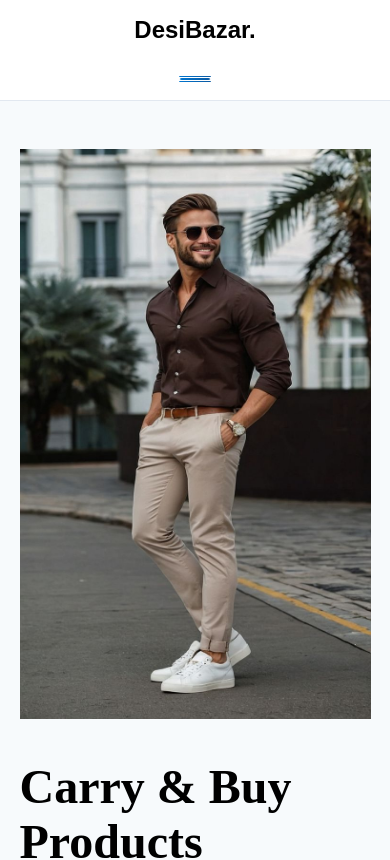
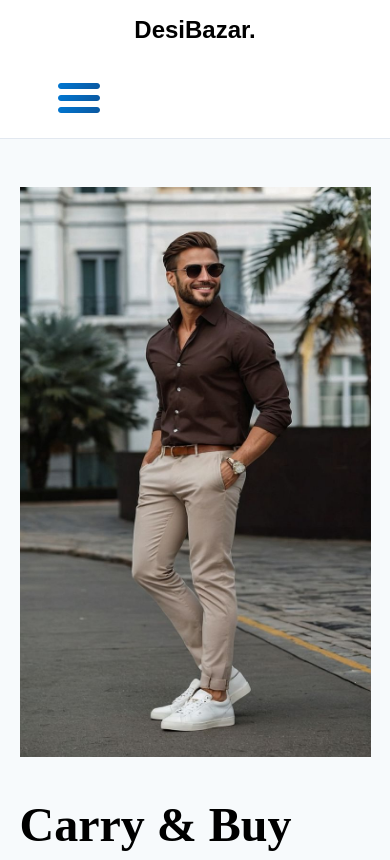
Before and after one commit to Dulendra27/DesiBazar, a React (Vite) app: page / in a window 390 px wide. Shown: the top 860 px of the page. Built offline with nearby package versions, Linux system fonts and the light colour scheme; no server answers.

Commit message:
Added Responsiveness

```diff
--- a/src/App.css
+++ b/src/App.css
@@ -28,20 +28,23 @@ body {
   .navBar{
     display: none;
   }
+  div.responsive-navbar-container{
+    display: block;
+    width: 100%;
+  }
   img.responsive-navbar-button{
-    width: 10%;
+  margin-left: 10%;
    display: block;
-  padding: 0;
-  }
-   .responsive-navbar-button{
-    margin-left: 0;
   }
 .mobile-navbar{
   display: none;
-  width: 5%;
  display: flex;
 flex-direction: column;
-gap: 7px;
+}
+
+div.mobile-navbar{
+margin-left: 20%;
+margin-top: 10px ;
 }
 .mobile-navbar.show{
   display: flex;
@@ -137,8 +140,6 @@ width: 100%;
   width: 100%;
  }
 
-
-
  .cart-container{
   width: 100%;
   flex-direction: column;
@@ -193,23 +194,27 @@ div.productsList-item{
  text-align: center;
  margin-bottom: 30px;
 }
+
 .navBar{
     display: none;
   }
+  div.responsive-navbar-container{
+    display: block;
+    width: 100%;
+  }
   img.responsive-navbar-button{
-    width: 10%;
+  margin-left: 10%;
    display: block;
-  padding: 0;
-  }
-   .responsive-navbar-button{
-    margin-left: 0;
   }
 .mobile-navbar{
   display: none;
-  width: 5%;
  display: flex;
 flex-direction: column;
-gap: 7px;
+}
+
+div.mobile-navbar{
+margin-left: 20%;
+margin-top: 10px ;
 }
 .mobile-navbar.show{
   display: flex;
@@ -309,8 +314,6 @@ width: 100%;
 
  }
 
-
-
  img.login-btn{
   margin-left: 25px;
 }
@@ -364,31 +367,26 @@ div.productsList-item{
 .navBar{
     display: none;
   }
+  div.responsive-navbar-container{
+    display: block;
+    width: 100%;
+  }
   img.responsive-navbar-button{
-    width: 10%;
+  margin-left: 10%;
    display: block;
-  padding: 0;
-  }
-   .responsive-navbar-button{
-    margin-left: 0;
   }
 .mobile-navbar{
   display: none;
-  width: 5%;
  display: flex;
 flex-direction: column;
-gap: 7px;
+}
+
+div.mobile-navbar{
+margin-right: 300px;
+margin-top: 10px ;
 }
 .mobile-navbar.show{
   display: flex;
-}
-  }
-  .account-cart{
-    width: 100%;
-    display: flex;
-    flex-direction: column;
-   margin-top: 20px;
-   gap: 5px;
 }
   .main{
     width: 100%;
@@ -505,7 +503,14 @@ div.productsList-item{
   margin-left: 0;
   margin-right: 0;
 }
-
+ .account-cart{
+    width: 100%;
+    display: flex;
+    flex-direction: column;
+   margin-top: 20px;
+   gap: 5px;
+  }
+}
 
 
   .header {
@@ -537,15 +542,18 @@ div.productsList-item{
   .navBar{
     width: 70%;
   }
+ .responsive-navbar-container{
+  display: none;
+  width: 10%;
+ }
  .responsive-navbar-button{
   display: none;
-  width: 14px;
-  height: 10px;
-  margin-left: 0 5px;
-  padding: 0;
+
  }
 .mobile-navbar{
   display: none;
+width: 10%;
+margin-left:0 ;
  }
   .nav button {
     margin: 0 1rem;
--- a/src/App.jsx
+++ b/src/App.jsx
@@ -28,8 +28,9 @@ const toggleNavbar = () => {
           <div className='logo-container'>
           <Link to="/Home"><button className="logo">DesiBazar.</button></Link>
           </div>
+        <div className='responsive-navbar-container'>
           <img className='responsive-navbar-button' src={menu} onClick={toggleNavbar}/>
-
+       </div>
           <div className='navBar'>
           <nav className="nav" >
             <Link to="/Products"><button className='products-btn'>Products</button></Link>
@@ -41,8 +42,7 @@ const toggleNavbar = () => {
             <Link to="/Login" ><img src={account} className="login-btn"/></Link>
             <Link to="/CartItems"><img src={cart} className="cart"/></Link>
           </nav>
-          </div>
-
+         </div>
          <div className= {`mobile-navbar ${showNavbar ? 'show' : ''}`}>
           <nav className="nav" >
             <Link to="/Products"><button className='products-btn'>Products</button></Link>
@@ -54,7 +54,7 @@ const toggleNavbar = () => {
             <Link to="/Login" ><img src={account} className="login-btn"/></Link>
             <Link to="/CartItems"><img src={cart} className="cart"/></Link>
           </nav>
-          </div>
+         </div>
         </div>
       </header>
 
```
Lines whose indentation alone changed are shown as unchanged.
